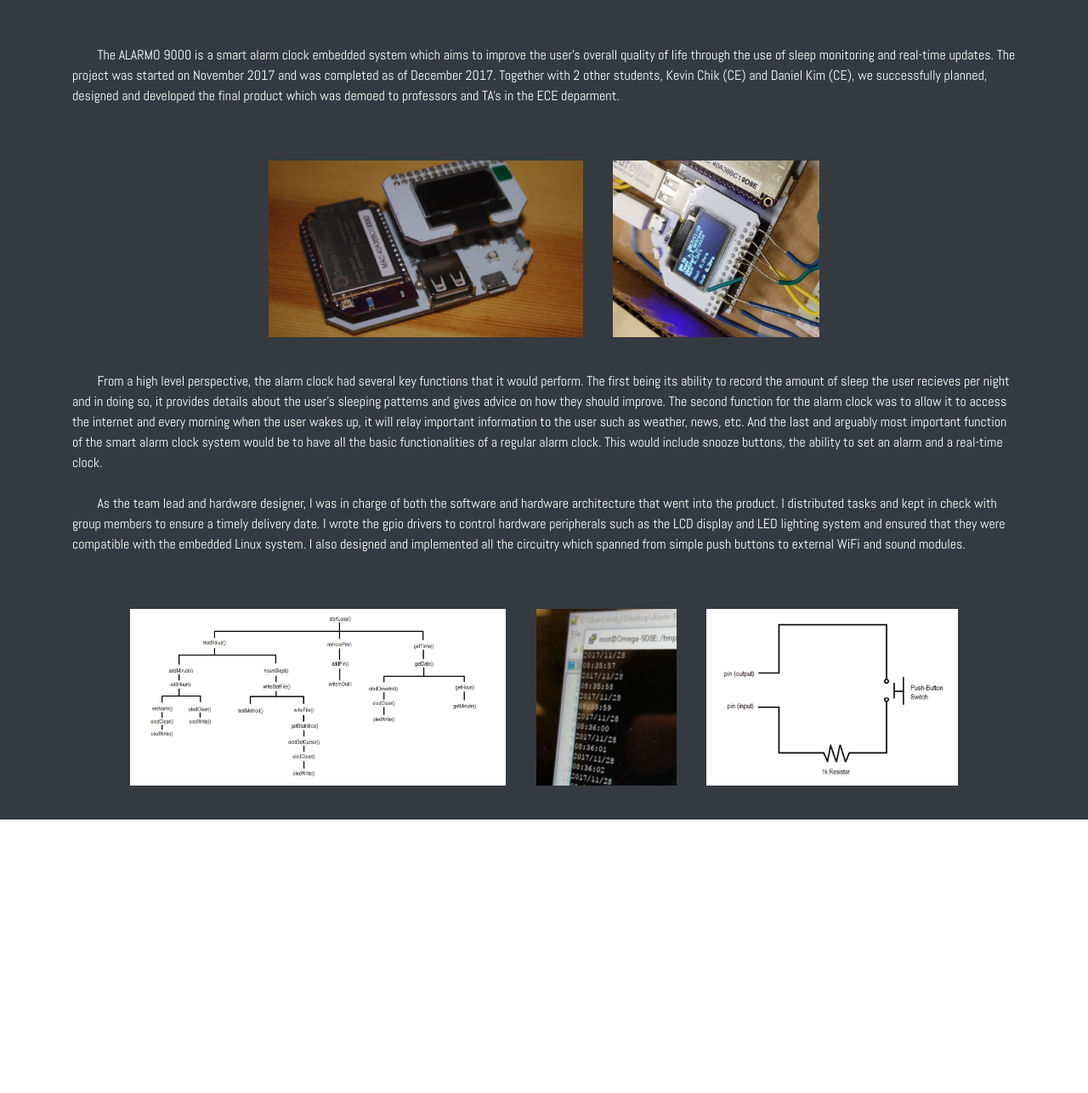
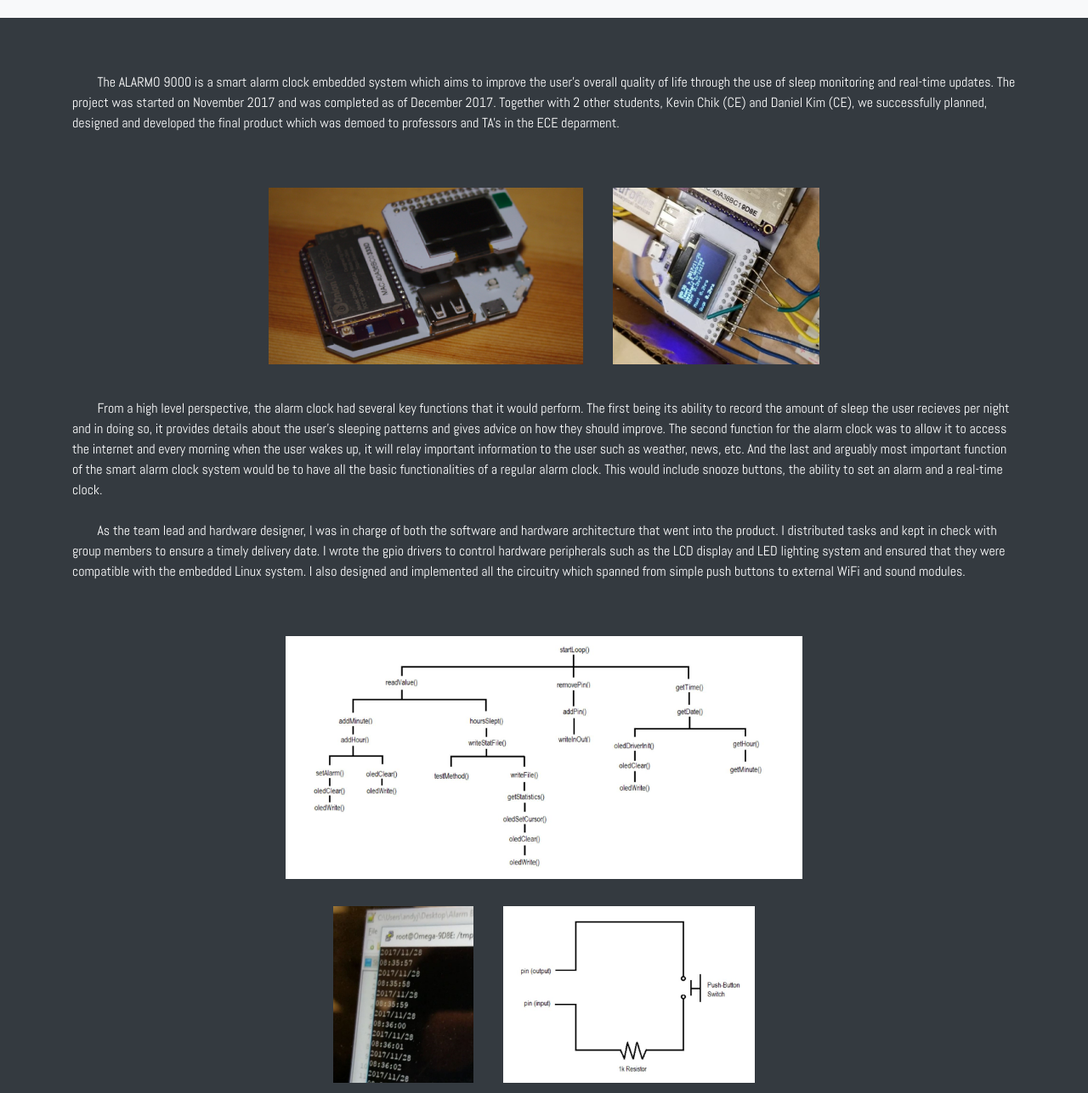
Before and after one commit to andyjiin/andy-jin.com, a plain HTML site: page ALARMO9000/index.html in a window 1280 px wide. Shown: the part 417-1704 px from the top of the page at 85% size. Before the commit the page ends 1382 px from the top, so only its background shows below. Drawn offline with nearby package versions, Linux system fonts and the light colour scheme.

Commit message:
Bug fix mobile (#22)
* Mobile bug fixes

* File rename

```diff
--- a/ALARMO9000/index.html
+++ b/ALARMO9000/index.html
@@ -35,13 +35,13 @@
 
             <p class="lead mb-5" > TECHNOLOGY: Onion Omega 2 | Linux  <br/> LANGUAGE: C++ | C | Python </p>
 
-            <li class="list-inline-item">
+            <li class="list-inline-item" style = "padding:1rem;">
               <a class="social-link text-white mr-3" style = "width:10rem; font-size: 1rem; "  href="https://www.andy-jin.com">
                 <i class="icon-home"></i>
                 Back Home
               </a>
               </li>
-            <li class="list-inline-item">
+            <li class="list-inline-item" style = "padding:1rem;">
               <a class="social-link text-white" style = "width:10rem; font-size: 1rem;" href="https://github.com/andyjiin/Alarm-Boys">
                 <i class="icon-social-github"></i>
                 View on GitHub
@@ -66,7 +66,10 @@
       &nbsp  &nbsp  &nbsp  &nbsp As the team lead and hardware designer, I was in charge of both the software and hardware architecture that went into the product. I distributed tasks and kept in check with group members to ensure a timely delivery date. I wrote the gpio drivers to control hardware peripherals such as the LCD display and LED lighting system and ensured that they were compatible with the embedded Linux system. I also designed and implemented all the circuitry which spanned from simple push buttons to external WiFi and sound modules. </p>
 
       <div class="container text-center">
-          <img src="FunctionTree.jpg">
+        <img class = "wideimg" src="FunctionTree.jpg">
+      </div>
+
+      <div class="container text-center">
           <img src="ScreenDisplay.jpg">
           <img src="Schematic.jpg">
       </div>
--- a/ALARMO9000/stylesheet.css
+++ b/ALARMO9000/stylesheet.css
@@ -49,3 +49,15 @@ img {
   height:15rem;
   padding:1rem;
 }
+
+.wideimg {
+  width:20rem;
+  height:auto;
+}
+
+@media (min-width:992px){
+  .wideimg {
+    width:40rem;
+    height:auto;
+  }
+}
--- a/HotlineBrawl2/stylesheet.css
+++ b/HotlineBrawl2/stylesheet.css
@@ -54,12 +54,17 @@ img {
 }
 
 .largeimg {
-  height:15rem;
+  height:10rem;
 }
 
 @media (min-width:992px){
   .largeimg {
     height:30rem;
+  }
+
+  .wideimg {
+    width:40rem;
+    height:auto;
   }
 }
 
@@ -72,3 +77,8 @@ img {
   color:#2f68c4;
   text-decoration: none
 }
+
+.wideimg {
+  width:20rem;
+  height:auto;
+}
```
Also changed, not shown: DriverDisplay/index.html (renamed from DisplayBoard/index.html, +2 -2 lines), HotlineBrawl2/index.html (+4 -4 lines), imhungry/index.html (+2 -2 lines), DriverDisplay/midnightsun.jpg (renamed from DisplayBoard/midnightsun.jpg), DriverDisplay/stylesheet.css (renamed from DisplayBoard/stylesheet.css).
